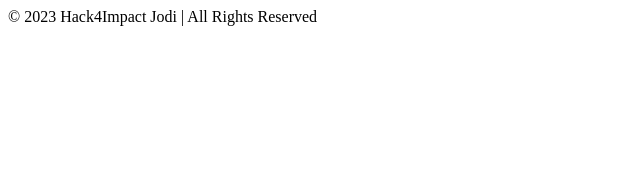
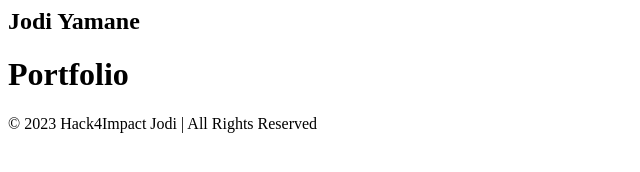
Before and after one commit to jojayama/jojayama.github.io, a plain HTML site: page portfolio.html in a window 1280 px wide. Shown: the whole page, without its empty margins (0-640 px from the left). Drawn offline with Linux system fonts and the light colour scheme.

Commit message:
modified portfolio.html

```diff
--- a/portfolio.html
+++ b/portfolio.html
@@ -5,8 +5,15 @@
         </title>
     </head>
     <body>
-        <nav></nav>
-        <main></main>
-        <footer>© 2023 Hack4Impact Jodi | All Rights Reserved</footer>
+        <nav class="navbar">
+            <h1 class="logo">
+                Jodi Yamane
+            </h1>
+        </nav>
+        <main>
+            <h1 class="page-title">Portfolio</h1>
+            <div class="project"></div>
+        </main>
+        <footer class="footer">© 2023 Hack4Impact Jodi | All Rights Reserved</footer>
     </body>
 </html>
```
